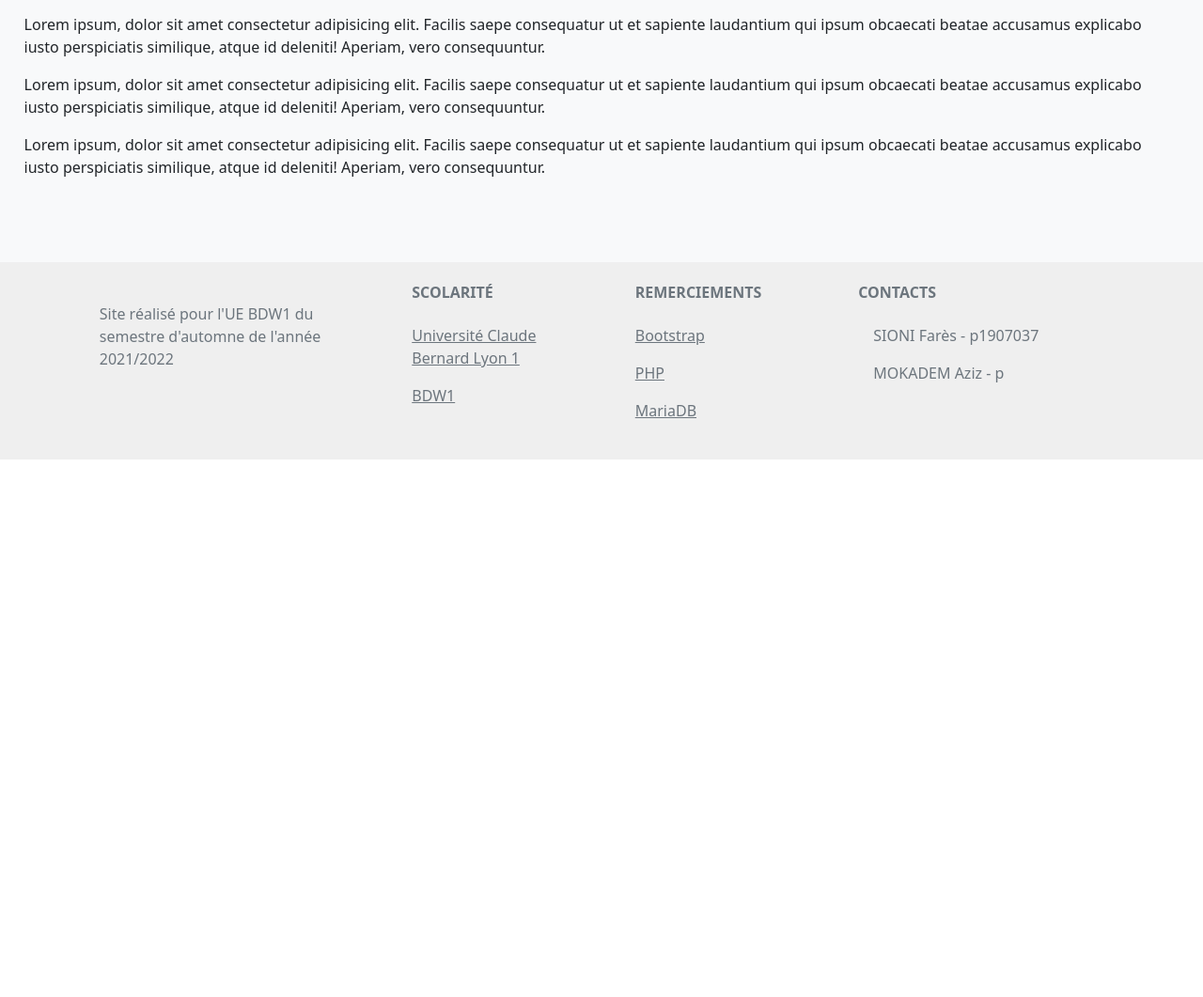
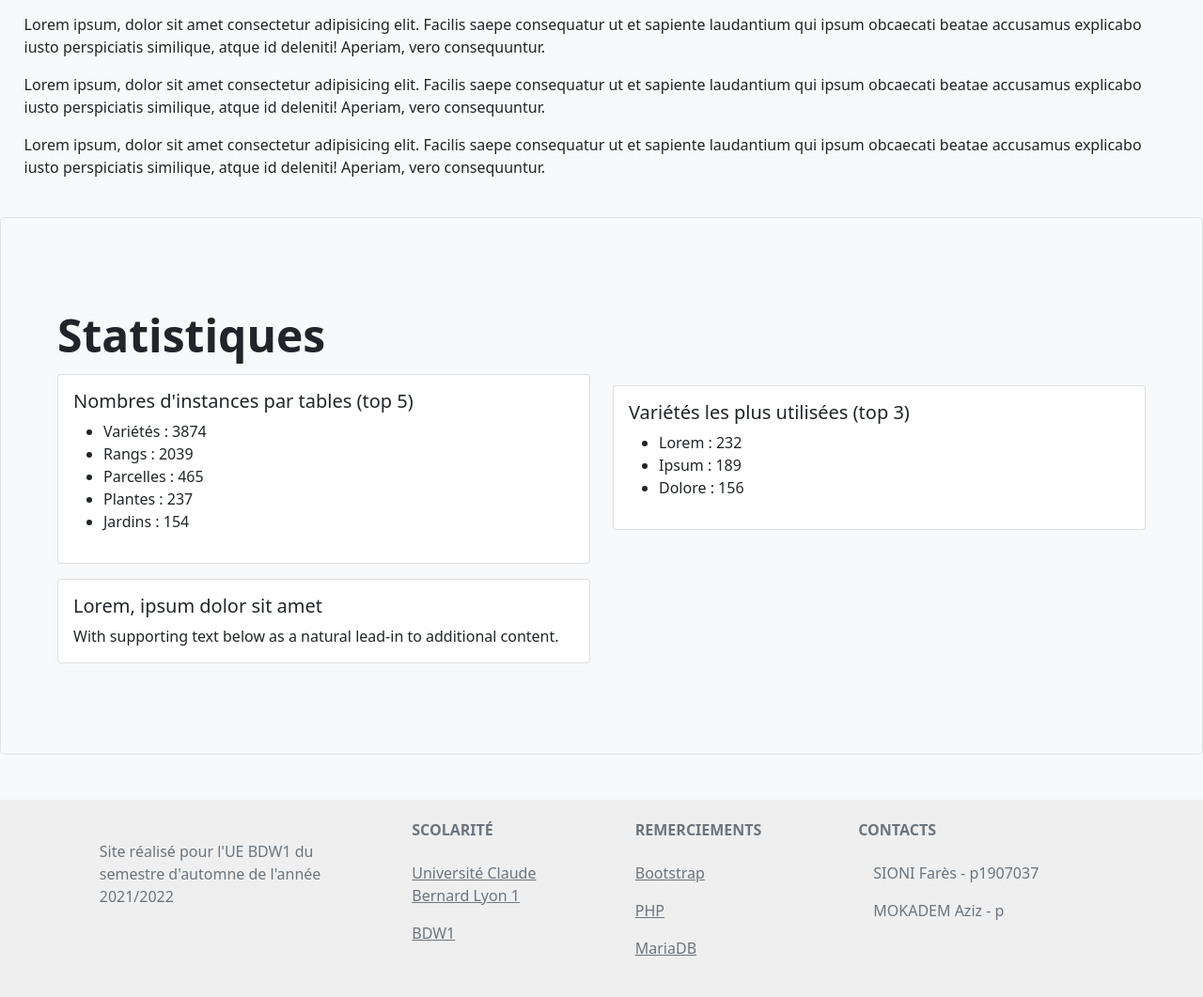
Before and after one commit to fsioni/SQL-Garden, a PHP site: page / in a window 1280 px wide. Shown: the part 764-1825 px from the top of the page at 94% size. Before the commit the page ends 1253 px from the top, so only its background shows below. Run offline with PHP 8.4, Linux system fonts and the light colour scheme; some libraries are stand-ins or nearby versions.

Commit message:
Ajout de la section Stats

```diff
--- a/index.php
+++ b/index.php
@@ -23,4 +23,5 @@ require_once 'statics/nav.php';
 
 </div>
 
+<?php require_once 'statics/stats.php' ?>
 <?php require_once 'statics/footer.php' ?>
--- a/statics/stats.php
+++ b/statics/stats.php
@@ -0,0 +1,56 @@
+<div class="p-5 mb-4 gray-200 border rounded-3">
+    <div class="container-fluid py-5">
+        <h1 class="display-5 fw-bold">Statistiques</h1>
+        <div class="row">
+            <div class="col-sm-6 mt-1">
+                <div class="card">
+                    <div class="card-body">
+                        <h5 class="card-title">Nombres d'instances par tables (top 5)</h5>
+                        <ul>
+                            <li>
+                                <p class="card-text">Variétés : 3874</p>
+                            </li>
+                            <li>
+                                <p class="card-text">Rangs : 2039</p>
+                            </li>
+                            <li>
+                                <p class="card-text">Parcelles : 465</p>
+                            </li>
+                            <li>
+                                <p class="card-text">Plantes : 237</p>
+                            </li>
+                            <li>
+                                <p class="card-text">Jardins : 154</p>
+                            </li>
+                        </ul>
+                    </div>
+                </div>
+            </div>
+            <div class="col-sm-6 mt-3">
+                <div class="card">
+                    <div class="card-body">
+                        <h5 class="card-title">Variétés les plus utilisées (top 3)</h5>
+                        <ul>
+                            <li>
+                                <p class="card-text">Lorem : 232</p>
+                            </li>
+                            <li>
+                                <p class="card-text">Ipsum : 189</p>
+                            </li>
+                            <li>
+                                <p class="card-text">Dolore : 156</p>
+                        </ul>
+                    </div>
+                </div>
+            </div>
+            <div class="col-sm-6 mt-3">
+                <div class="card">
+                    <div class="card-body">
+                        <h5 class="card-title">Lorem, ipsum dolor sit amet</h5>
+                        <p class="card-text">With supporting text below as a natural lead-in to additional content.</p>
+                    </div>
+                </div>
+            </div>
+        </div>
+    </div>
+</div>
```
